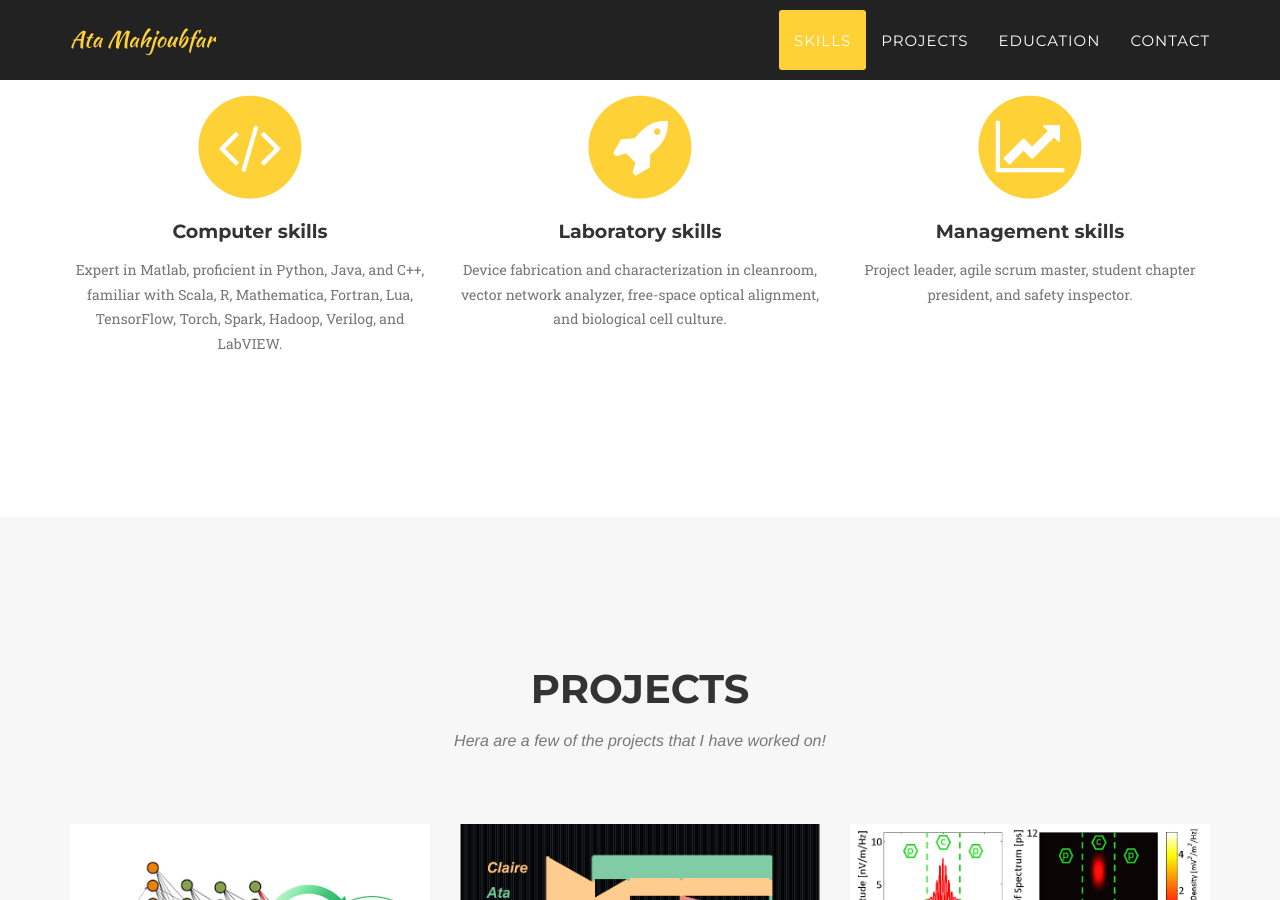
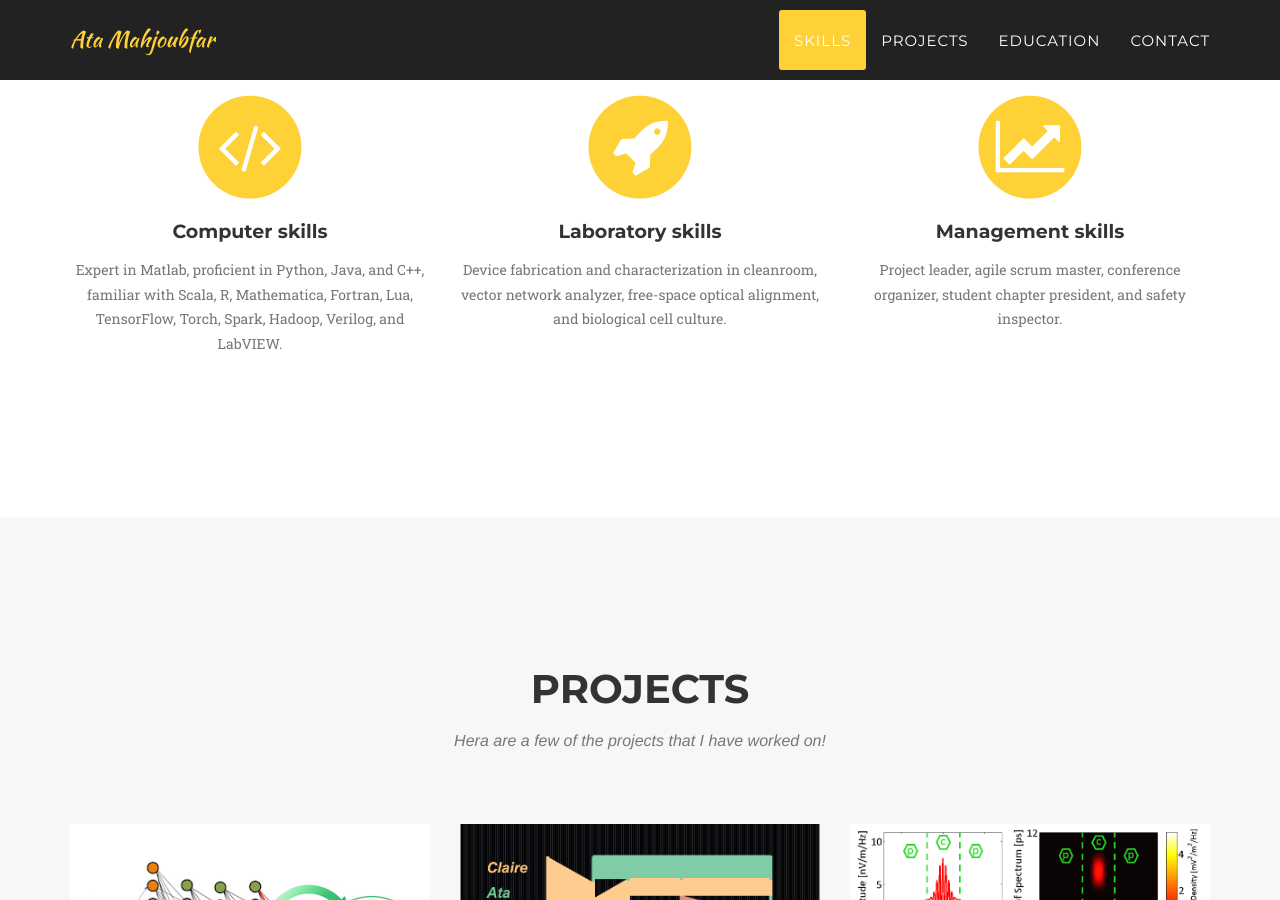
Before and after one commit to atamahjoubfar/atamahjoubfar.github.io, a Jekyll site: the page built from index.html, in a window 1280 px wide and 900 px high, scrolled down 1053 px. Built offline with Jekyll 4.4.1, drawn with Linux system fonts in a browser that asks for light colours; some web fonts are replaced.

Commit message:
Added conference organizer to my skills

```diff
--- a/_includes/skills.html
+++ b/_includes/skills.html
@@ -30,7 +30,7 @@
                         <i class="fa fa-line-chart fa-stack-1x fa-inverse"></i>
                     </span>
                     <h4 class="skill-heading">Management skills</h4>
-                    <p class="text-muted">Project leader, agile scrum master, student chapter president, and safety inspector.</p>
+                    <p class="text-muted">Project leader, agile scrum master, conference organizer, student chapter president, and safety inspector.</p>
                 </div>
             </div>
         </div>
```
